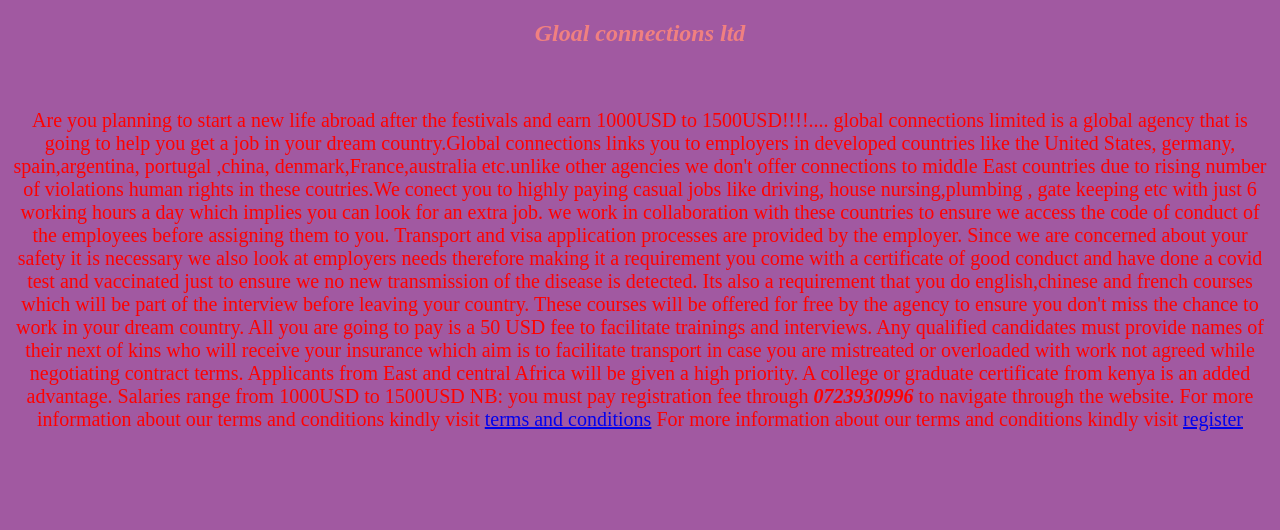
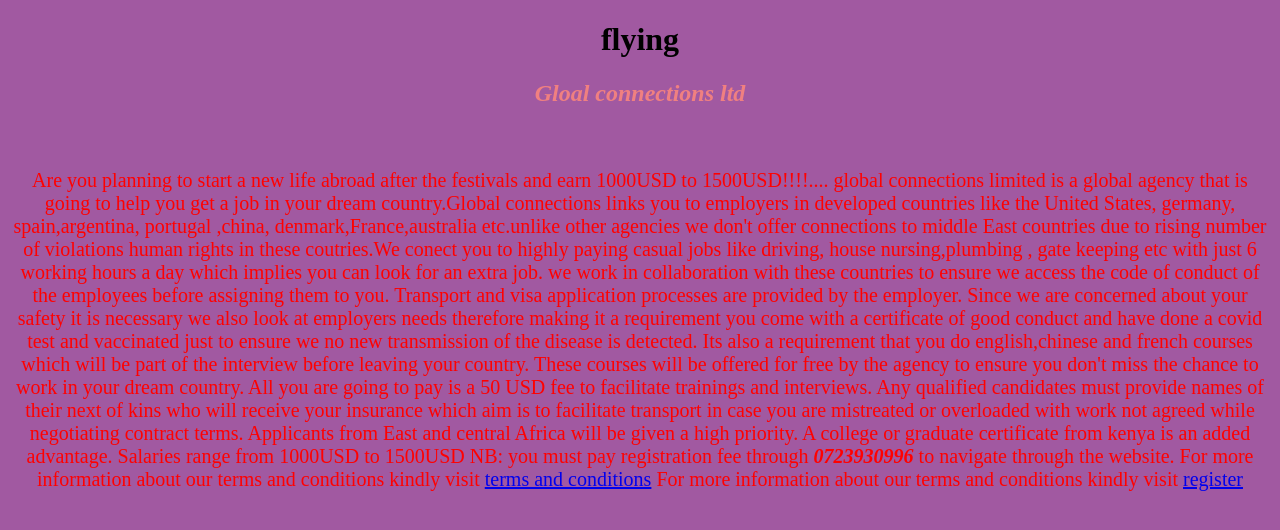
Before and after one commit to brewn-leeMD/jobs.github.io, a plain HTML site: page index.html in a window 1280 px wide. Drawn offline with Linux system fonts and the light colour scheme.

Commit message:
Update index.html

```diff
--- a/index.html
+++ b/index.html
@@ -2,6 +2,9 @@
 <html>
 <head>
     <link rel="stylesheet" type="text/css" href="style.css">
+    <header>
+        <h1> flying </h1>
+    </header>
 </head>
 <body>
     <h2>Gloal connections ltd</h2>
```
